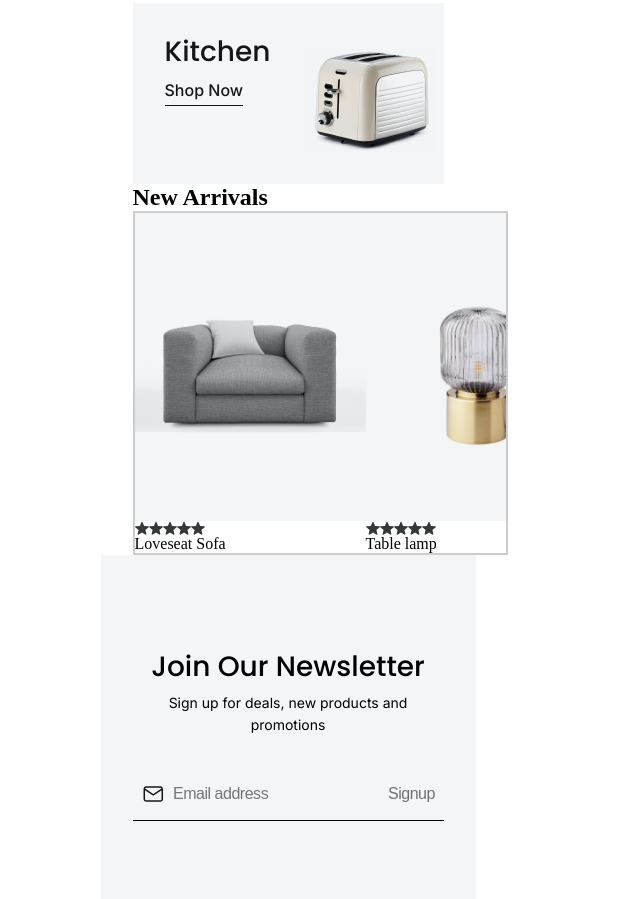
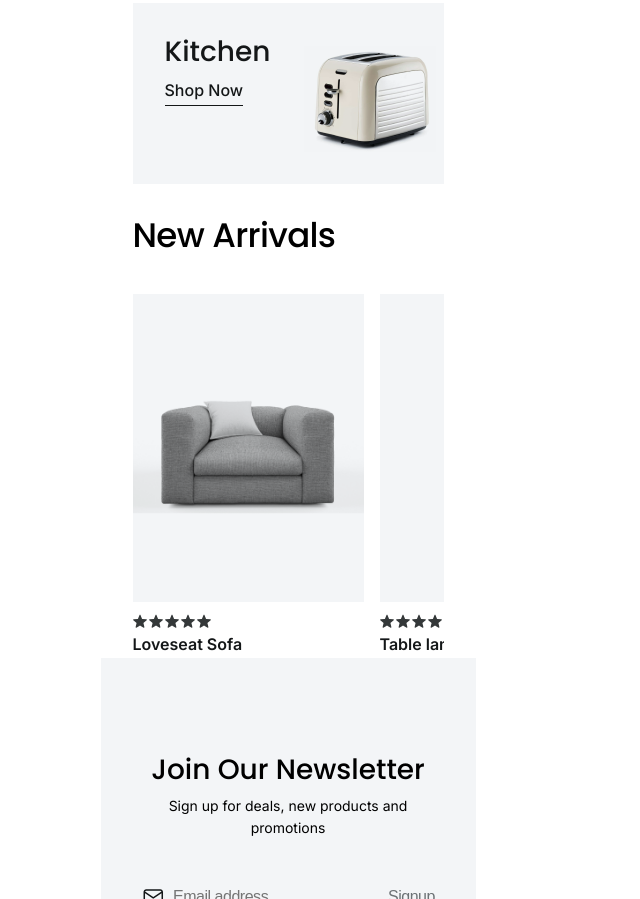
Before and after one commit to Kenama/Cafe-Street, a plain HTML site: page src/index.html in a window 1280 px wide. Shown: the part 845-1744 px from the top of the page, without its empty margins (352-992 px from the left). Drawn offline with Linux system fonts and the light colour scheme; a web font is replaced by a local one.

Commit message:
Reworking styles for new arrivals block

```diff
--- a/src/assets/css/base/styles.css
+++ b/src/assets/css/base/styles.css
@@ -61,6 +61,7 @@
 
   /* Padding | padding : purpose */
   --padding-horizontal: 32px;
+  --padding-vertical: 32px;
 
   /* Margin | margin : purpose */
   --margin-vertical: 40px;
@@ -85,3 +86,13 @@
 .highlight {
   color: var(--color-acc);
 }
+
+/* Block header */
+.block-header {
+  font-family: var(--font-sec);
+  font-weight: var(--fw-semibold);
+  font-size: var(--fs-h2);
+  line-height: var(--lh-h2);
+  letter-spacing: -0.02em;
+  margin-bottom: 40px;
+}
--- a/src/assets/css/components/home-components/categories.css
+++ b/src/assets/css/components/home-components/categories.css
@@ -2,6 +2,7 @@
 
 .categories {
   padding-inline: var(--padding-horizontal);
+  margin-bottom: 32px;
 }
 
 /* Category */
--- a/src/assets/css/components/home-components/new-arrivals.css
+++ b/src/assets/css/components/home-components/new-arrivals.css
@@ -1,25 +1,43 @@
 /* New arrivals */
 
-.new-arrivals {
+.new-arrivals .block-header {
   padding-inline: var(--padding-horizontal);
 }
 
+/* Products container */
 .products-container {
-  width: 375px;
+  width: 311px;
   overflow-x: auto;
   white-space: nowrap;
-  border: 2px solid #ccc;
+  margin: 0 auto;
 }
 
+/* Product */
 .product {
   display: inline-block;
+  margin-right: 16px;
 }
 
+/* Product image */
 .product-image {
   width: 231px;
   height: 308px;
+  margin-bottom: 12px;
 }
 
+/* Ratting */
 .rating {
   display: flex;
+  gap: 2px;
+  margin-bottom: 4px;
 }
+
+/* Product name */
+.product-name {
+  font-family: var(--font-main);
+  font-weight: var(--fw-bold);
+  font-size: var(--fs-p);
+  line-height: var(--lh-p);
+  color: var(--color-text);
+  margin-bottom: 4px;
+}
--- a/src/index.html
+++ b/src/index.html
@@ -53,7 +53,7 @@
       <div class="categories" id="categories-container"></div>
       <!-- New Arrivals -->
       <div class="new-arrivals" id="new-arrivals">
-        <h2>New Arrivals</h2>
+        <h2 class="block-header">New Arrivals</h2>
       </div>
       <!-- Pros -->
       <div class="pros"></div>
```
